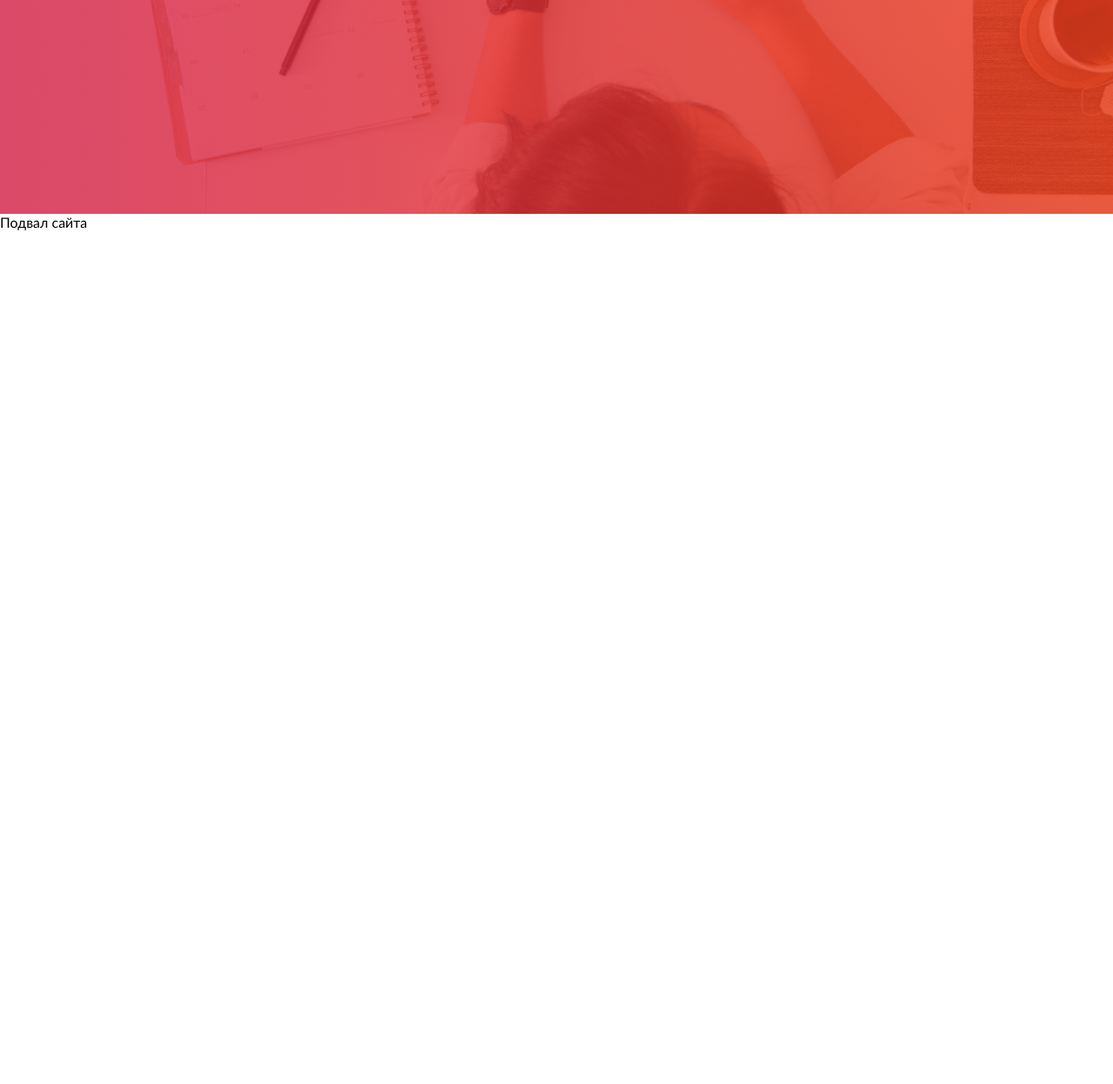
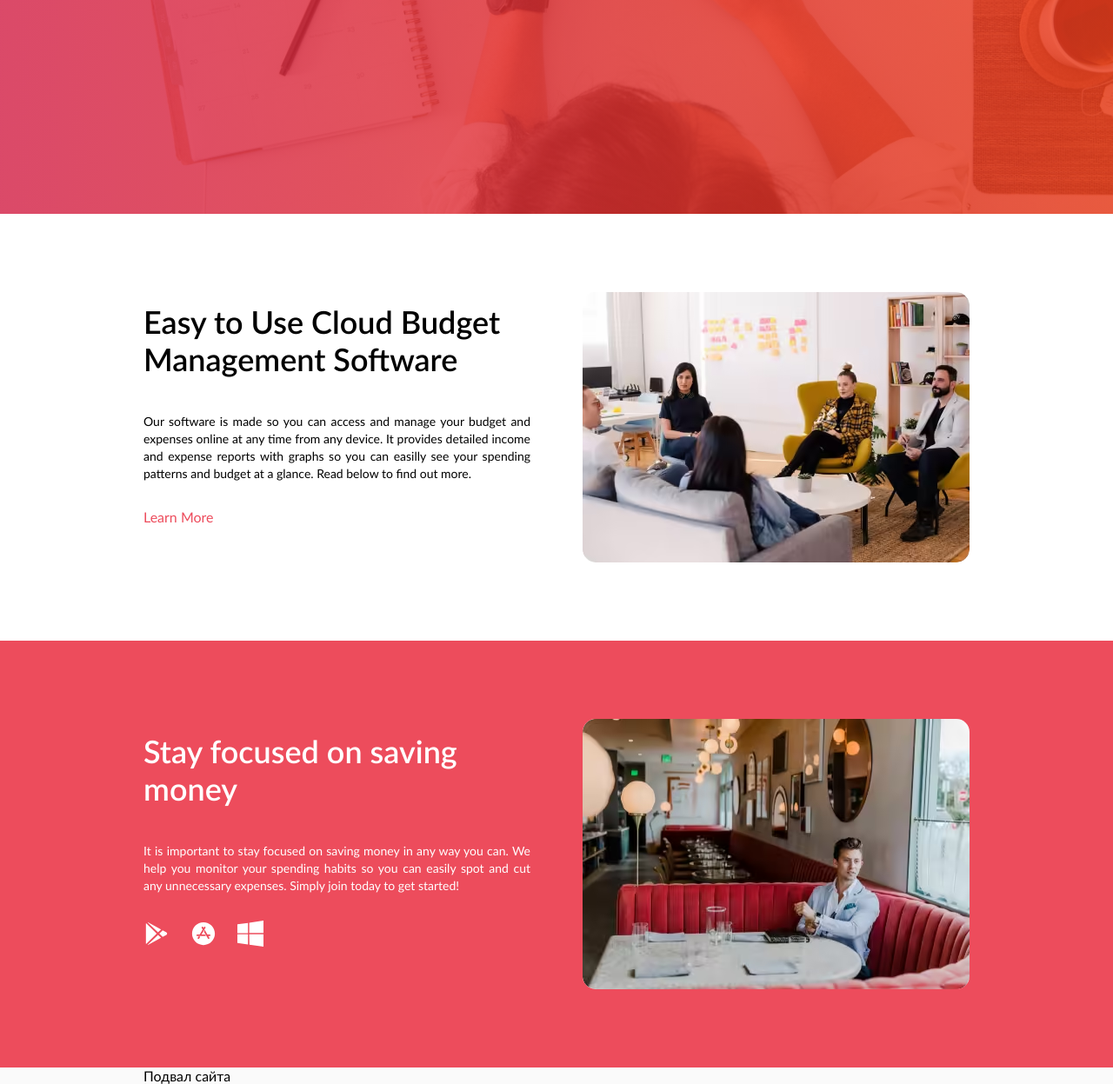
Before and after one commit to DariaGrekova/Cloudbudget, a plain HTML site: page docs/index.html in a window 1280 px wide. Shown: the part 554-1801 px from the top of the page at 87% size. Before the commit the page ends 819 px from the top, so only its background shows below. Drawn offline with Linux system fonts and the light colour scheme.

Commit message:
added use and download-app sections + adaptive

```diff
--- /dev/null
+++ b/app/scss/blocks/app-download_section.scss
@@ -0,0 +1,24 @@
+.app-download {
+  display: flex;
+  justify-content: space-between;
+  align-items: center;
+  flex-wrap: wrap;
+  padding: 90px 0;
+  &__content {
+    color: $light;
+  }
+}
+
+.links-block {
+  &__item {
+  }
+}
+
+//content style in file main.scss
+
+//MEDIA QUERIES
+@media only screen and (max-width: 1240px) {
+  .app-download {
+    justify-content: center;
+  }
+}
--- a/app/scss/blocks/header.scss
+++ b/app/scss/blocks/header.scss
@@ -61,6 +61,7 @@
 .button {
   border-radius: 6px;
   text-transform: uppercase;
+  cursor: pointer;
 
   &__link {
     font-size: 14px;
@@ -75,16 +76,16 @@
     position: sticky;
     margin: 0 auto;
     z-index: 100;
-    width: 30px;
-    height: 30px;
-    border-top: 4px solid $light;
-    border-right: 4px solid $light;
+    width: 20px;
+    height: 20px;
+    border-top: 2px solid $light;
+    border-right: 2px solid $light;
     transform: rotate(135deg);
     transition: transform 0.5s;
 
     &:hover {
-      border-top: 4px solid $dark;
-      border-right: 4px solid $dark;
+      border-top: 2px solid $dark;
+      border-right: 2px solid $dark;
       transition: ease-in-out 0.5s;
     }
 
@@ -93,12 +94,17 @@
       margin: 0 auto;
       z-index: 100;
 
-      width: 30px;
-      height: 30px;
-      border-top: 4px solid $pink;
-      border-right: 4px solid $pink;
+      width: 20px;
+      height: 20px;
+      border-top: 2px solid $pink;
+      border-right: 2px solid $pink;
       transform: rotate(-45deg);
       transition: transform 0.5s;
+      &:hover {
+        border-top: 2px solid $light;
+        border-right: 2px solid $light;
+        transition: ease-in-out 0.5s;
+      }
     }
   }
 
@@ -118,6 +124,7 @@
     z-index: 10;
 
     &.active {
+      padding: 30% 20%;
       transform: translateX(0);
     }
   }
--- a/app/scss/blocks/hello-page.scss
+++ b/app/scss/blocks/hello-page.scss
@@ -59,3 +59,20 @@
     }
   }
 }
+
+@media only screen and (max-width: 476px) {
+  .hello-page {
+    &__title {
+      font-size: 24px;
+    }
+
+    &__about {
+      max-width: 235px;
+    }
+
+    &__button {
+      padding: 7px 25px;
+      border-radius: 4px;
+    }
+  }
+}
--- /dev/null
+++ b/app/scss/blocks/use_section.scss
@@ -0,0 +1,18 @@
+.use {
+  display: flex;
+  justify-content: space-between;
+  align-items: center;
+  flex-wrap: wrap;
+  padding: 90px 0;
+
+  &__content {
+  }
+}
+//content style in file main.scss
+
+//MEDIA QUERIES
+@media only screen and (max-width: 1240px) {
+  .use {
+    justify-content: center;
+  }
+}
--- a/app/scss/main.scss
+++ b/app/scss/main.scss
@@ -6,6 +6,8 @@
 @import "blocks/banner";
 @import "blocks/header";
 @import "blocks/hello-page";
+@import "blocks/use_section";
+@import "blocks/app-download_section";
 
 @import "blocks/footer";
 
@@ -19,9 +21,82 @@
   width: 100%;
 }
 
+.bg_gray {
+  background-color: $gray;
+}
+
+.bg_pink {
+  background-color: $pink;
+}
+
+.content {
+  flex: 1 0 445px;
+  max-width: 445px;
+  margin-right: 20px;
+
+  &__title {
+    margin-bottom: 40px;
+    font-weight: 600;
+    font-size: 36px;
+    line-height: 43px;
+  }
+
+  &__description {
+    margin-bottom: 30px;
+    font-size: 14px;
+    line-height: 20px;
+    text-align: justify;
+  }
+
+  &__link {
+    display: inline-block;
+    margin-bottom: 30px;
+    color: $pink;
+
+    &:visited {
+      color: $pink;
+    }
+  }
+
+  &__icon {
+    margin-right: 20px;
+    width: 30px;
+    height: 30px;
+    fill: $light;
+  }
+}
+
+.image {
+  flex: 0 0 445px;
+  max-width: 445px;
+  height: 311px;
+
+  & * {
+    width: 100%;
+    height: 100%;
+    border-radius: 15px;
+  }
+}
+
 // MEDIA QUERIES
+@media only screen and (max-width: 1240px) {
+  .content {
+    margin-right: 0;
+  }
+}
+
 @media only screen and (max-width: 768px) {
   .container {
     padding: 0 50px;
   }
 }
+
+@media only screen and (max-width: 486px) {
+  .content {
+    flex-shrink: 1;
+  }
+  .image {
+    flex-shrink: 1;
+    height: 200px;
+  }
+}
--- a/app/scss/reset.scss
+++ b/app/scss/reset.scss
@@ -7,6 +7,7 @@
 
 img {
   vertical-align: top;
+  object-fit: cover;
 }
 
 li {
--- a/app/scss/variables.scss
+++ b/app/scss/variables.scss
@@ -1,17 +1,22 @@
 //colors
-$pink: #ED4C5C;
+$pink: #ed4c5c;
+$gray: #fafafa;
 $dark: #000000;
-$light: #FFFFFF;
+$light: #ffffff;
 $form: #13274380;
 $num: #10101014;
-$gradient: linear-gradient(90deg, rgba(213, 32, 71, 0.8) 0%, rgba(238, 61, 27, 0.8) 100%);
+$gradient: linear-gradient(
+  90deg,
+  rgba(213, 32, 71, 0.8) 0%,
+  rgba(238, 61, 27, 0.8) 100%
+);
 
 //fonts
-$basic-family: 'Lato', 'Arial', 'Helvetica', sans-serif;
+$basic-family: "Lato", "Arial", "Helvetica", sans-serif;
 
 // flex mixin
 @mixin flex {
-    display: flex;
-    justify-content: space-between;
-    align-items: center;
+  display: flex;
+  justify-content: space-between;
+  align-items: center;
 }
--- a/docs/index.html
+++ b/docs/index.html
@@ -4,7 +4,7 @@
     <meta charset="UTF-8" />
     <meta name="viewport" content="width=device-width, initial-scale=1.0" />
     <title>CloudBudget</title>
-    <link rel="stylesheet" href="css/main.css?t=1654074528771" />
+    <link rel="stylesheet" href="css/main.css?t=1654685685088" />
   </head>
 
   <body>
@@ -65,12 +65,77 @@
       </div>
     </div>
     <main>
-      <div class="wrapper1"></div>
+      <div class="wrapper">
+        <div class="container"><section class="use">
+  <div class="use__content content">
+    <h2 class="content__title">Easy to Use Cloud Budget Management Software</h2>
+    <p class="content__description">
+      Our software is made so you can access and manage your budget and expenses
+      online at any time from any device. It provides detailed income and
+      expense reports with graphs so you can easilly see your spending patterns
+      and budget at a glance. Read below to find out more.
+    </p>
+    <a href="#" class="content__link">Learn More</a>
+  </div>
+  <div class="image">
+    <picture>
+      <source srcset="/img/Video_bg.avif" type="image/avif" />
+      <source srcset="/img/Video_bg.webp" type="image/webp" />
+      <img src="/img/Video_bg.jpg" alt="image" />
+    </picture>
+  </div>
+</section>
+</div>
+      </div>
+      <div class="bg_pink">
+        <div class="wrapper">
+          <div class="container">
+            <section class="app-download">
+  <div class="app-download__content content">
+    <h2 class="content__title">Stay focused on saving money</h2>
+    <p class="content__description">
+      It is important to stay focused on saving money in any way you can. We
+      help you monitor your spending habits so you can easily spot and cut any
+      unnecessary expenses. Simply join today to get started!
+    </p>
+    <div class="links-block">
+      <a href="#" class="content__link links-block__item">
+        <svg class="content__icon">
+          <use xlink:href="img/icons/sprite.svg#icon_playstore"></use>
+        </svg>
+      </a>
+      <a href="#" class="content__link links-block__item">
+        <svg class="content__icon">
+          <use xlink:href="img/icons/sprite.svg#icon_appstore"></use>
+        </svg>
+      </a>
+      <a href="#" class="content__link links-block__item">
+        <svg class="content__icon">
+          <use xlink:href="img/icons/sprite.svg#icon_windows"></use>
+        </svg>
+      </a>
+    </div>
+  </div>
+  <div class="image">
+    <picture>
+      <source srcset="/img/Video_bg_2.avif" type="image/avif" />
+      <source srcset="/img/Video_bg_2.webp" type="image/webp" />
+      <img src="/img/Video_bg_2.jpg" alt="image" />
+    </picture>
+  </div>
+</section>
+
+          </div>
+        </div>
+      </div>
     </main>
-    <div class="wrapper1"><footer>
+    <div class="bg_gray">
+      <div class="wrapper">
+        <div class="container"><footer>
     Подвал сайта
 </footer></div>
-
-    <script src="js/main.js?t=1654074528771"></script>
+      </div>
+    </div>
+    <script src="js/main.js?t=1654685685088"></script>
   </body>
 </html>
```
Also changed, not shown: app/html/blocks/app-download_section.html (added, +34 -0 lines), app/html/blocks/use_section.html (added, +19 -0 lines), app/html/index.html (+15 -3 lines), docs/css/main.css.
